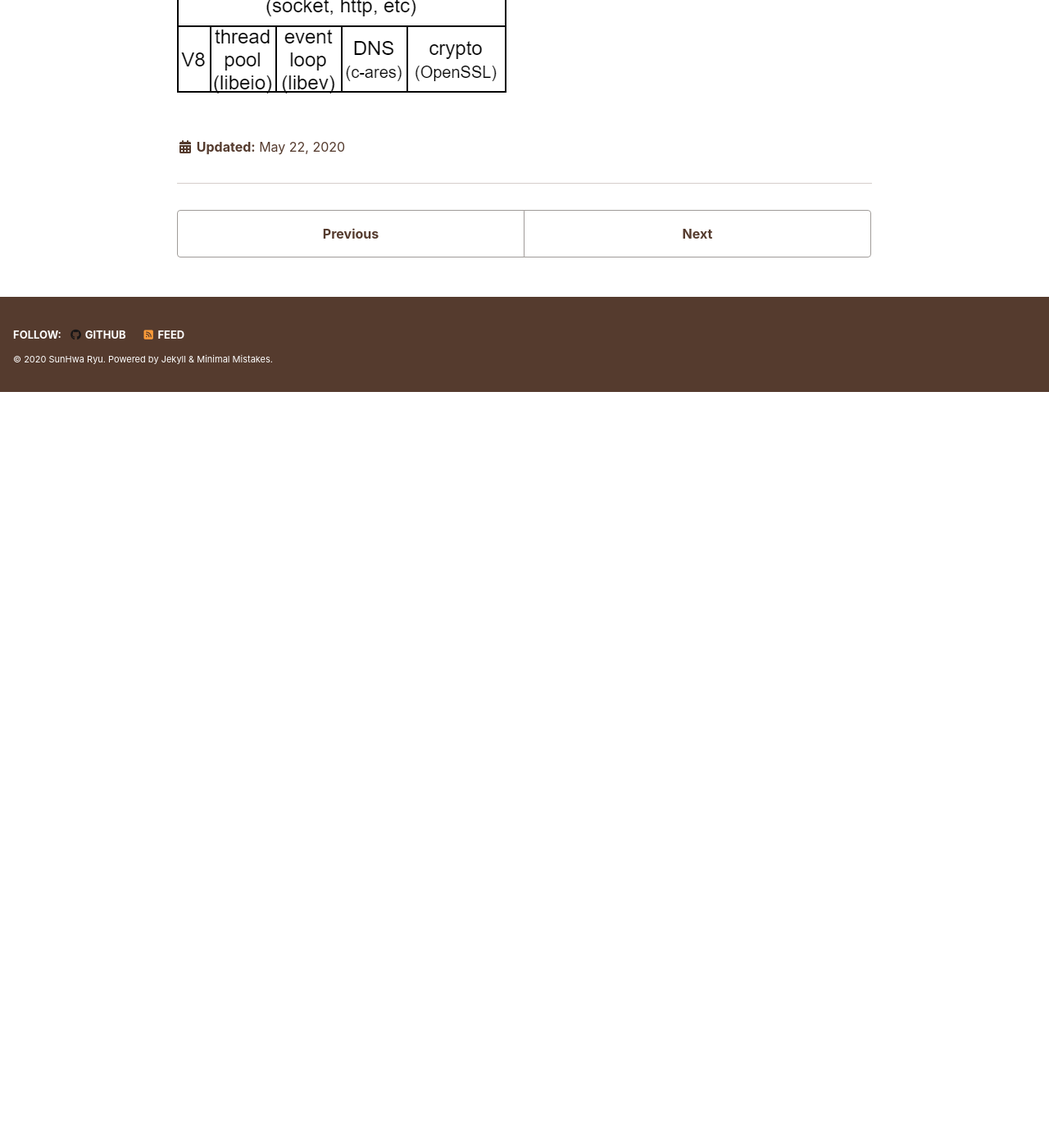
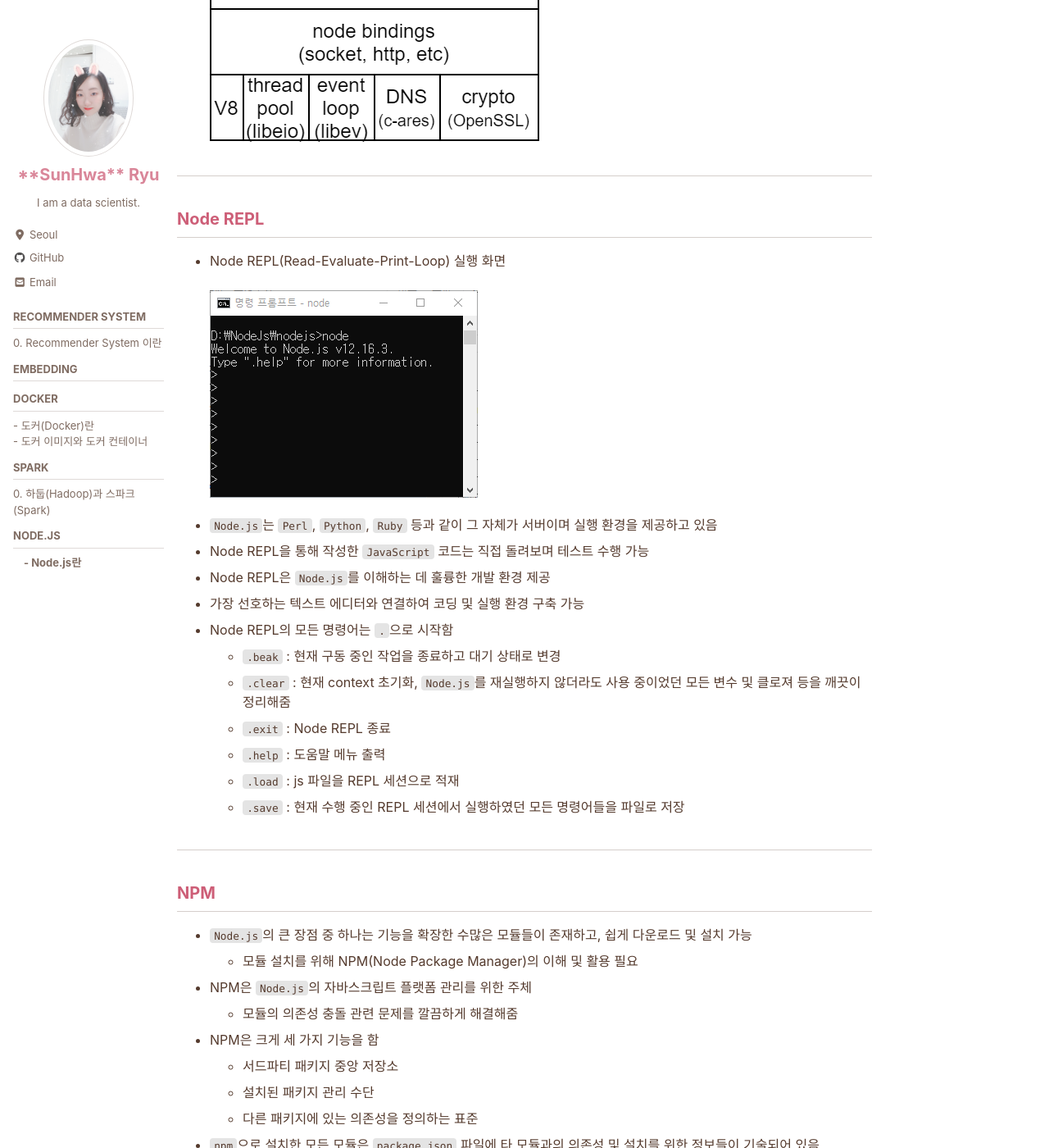
Before and after one commit to MinPinSunHwa/suna.github.io, a Jekyll site: the page built from _study/nodejs/0_nodejs.md, in a window 1280 px wide and 1400 px high, scrolled down 1879 px. Shown: the whole window at 82% size. Built offline with Jekyll 4.4.1, drawn with Linux system fonts in a browser that asks for light colours; cached includes are drawn as plain includes; nearby versions of some CDN libraries; before the commit the page ends 2358 px from its top, so only the background shows below that; some of the changed text lies outside the part shown.

Commit message:
Update 0_nodejs.md

````diff
--- a/_study/nodejs/0_nodejs.md
+++ b/_study/nodejs/0_nodejs.md
@@ -63,8 +63,68 @@ toc: true
 
 <br><br>
 
+- `Node.js` 아케텍쳐 <br><br>
+  ![fig.1](../images/0-1.png)
+<br><br>
+
 ---
 
-### `Node.js`의 아키텍처 및 동작 원리
+## Node REPL
 
-![fig.1](../images/0-1.png)
+- Node REPL(Read-Evaluate-Print-Loop) 실행 화면 <br><br>
+![fig.1](../images/0-2.png)
+
+- `Node.js`는 `Perl`, `Python`, `Ruby` 등과 같이 그 자체가 서버이며 실행 환경을 제공하고 있음
+- Node REPL을 통해 작성한 `JavaScript` 코드는 직접 돌려보며 테스트 수행 가능
+- Node REPL은 `Node.js`를 이해하는 데 훌륭한 개발 환경 제공
+- 가장 선호하는 텍스트 에디터와 연결하여 코딩 및 실행 환경 구축 가능
+- Node REPL의 모든 명령어는 `.`으로 시작함
+  - `.beak` : 현재 구동 중인 작업을 종료하고 대기 상태로 변경
+  - `.clear` : 현재 context 초기화, `Node.js`를 재실행하지 않더라도 사용 중이었던 모든 변수 및 클로져 등을 깨끗이 정리해줌
+  - `.exit` : Node REPL 종료
+  - `.help` : 도움말 메뉴 출력
+  - `.load` : js 파일을 REPL 세션으로 적재
+  - `.save` : 현재 수행 중인 REPL 세션에서 실행하였던 모든 명령어들을 파일로 저장
+<br><br>
+
+---
+
+## NPM
+
+- `Node.js`의 큰 장점 중 하나는 기능을 확장한 수많은 모듈들이 존재하고, 쉽게 다운로드 및 설치 가능
+  - 모듈 설치를 위해 NPM(Node Package Manager)의 이해 및 활용 필요
+- NPM은 `Node.js`의 자바스크립트 플랫폼 관리를 위한 주체
+  - 모듈의 의존성 충돌 관련 문제를 깔끔하게 해결해줌
+- NPM은 크게 세 가지 기능을 함
+  - 서드파티 패키지 중앙 저장소
+  - 설치된 패키지 관리 수단
+  - 다른 패키지에 있는 의존성을 정의하는 표준
+- `npm`으로 설치한 모든 모듈은 `package.json` 파일에 타 모듈과의 의존성 및 설치를 위한 정보들이 기술되어 있음
+<br><br>
+
+**모듈 설치 방법**
+
+- `Node.js`가 설치된 경로로 이동 후, `npm` 사용
+  - `Node.js`가 설치된 경로의 파일 목록들 <br><br>
+    ![fig.1](../images/0-3.png)
+  - `npm` 명령어 사용
+
+    npm install {module_name}
+    {: .notice--info}
+
+**예시**
+
+```
+$ npm install express
+```
+
+
+**참고** <br>
+<`Node.js` 모듈의 로컬 설치와 글로벌 설치> <br>
+위의 방식은 로컬 설치 방식으로, 설치하고자 하는 위치에서만 설치가 가능하다.
+만약 어떤 사용자다 어떤 위치에서도 사용 가능하게 설치하고 싶다면 글로벌 설치 방식을 선책해야 한다.
+방법은 간단하다. `-g` 플래그를 추가하면 된다. <br><br>
+```
+$ npm install -g express
+```
+{: .notice--success}
````
Also changed, not shown: other parts of _study/nodejs/0_nodejs.md (+3 -3 lines).
